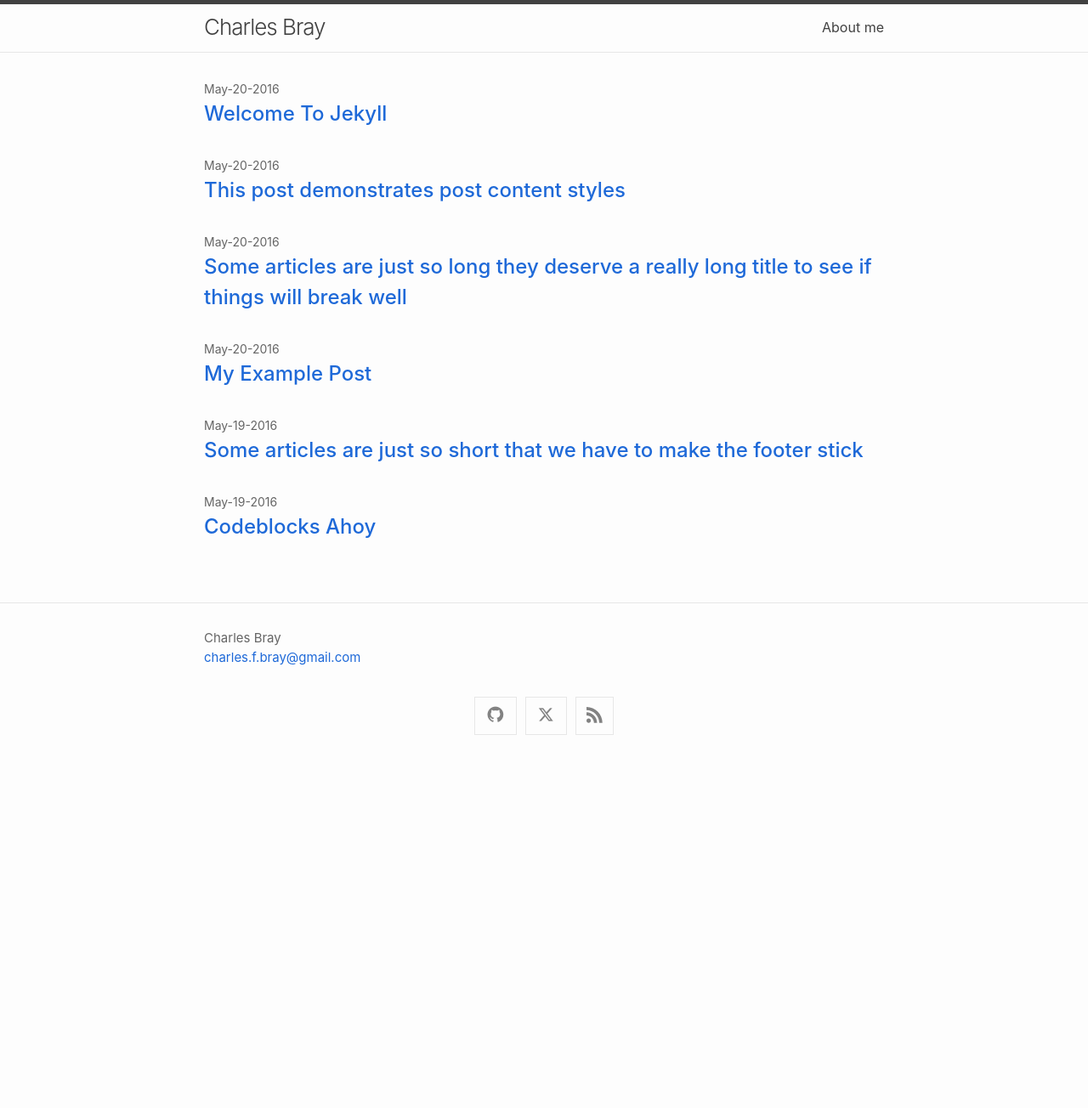
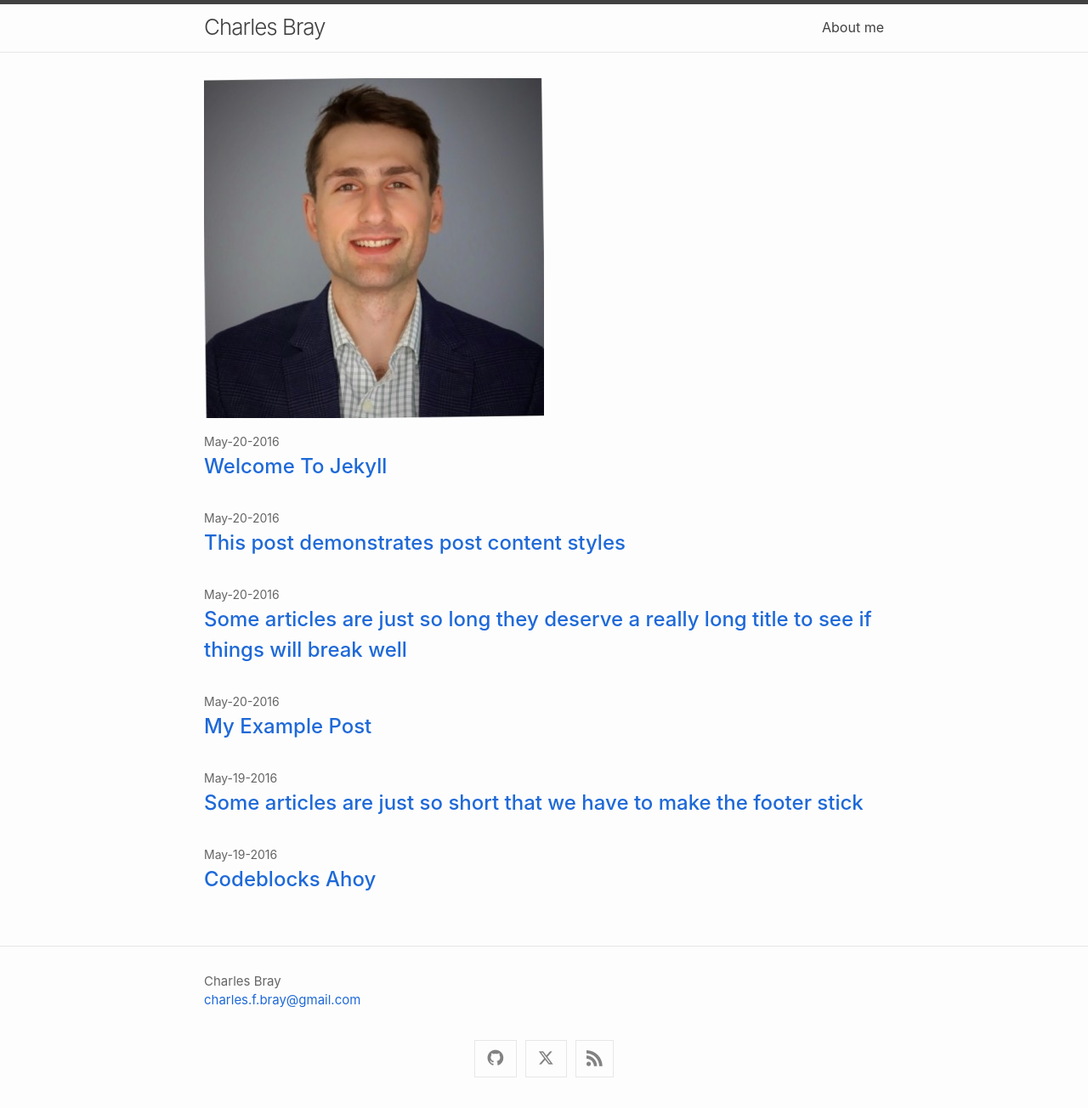
Before and after one commit to chuckfbray/chuckfbray.github.io, a Jekyll site: the page built from index.md, in a window 1280 px wide. Shown: the whole page at 85% size. Built offline with Jekyll 4.4.1, drawn with Linux system fonts in a browser that asks for light colours; before the commit the page ends 900 px from its top, so only the background shows below that.

Commit message:
prof pic upload

```diff
--- a/index.md
+++ b/index.md
@@ -7,3 +7,4 @@
 #
 layout: home
 ---
+![Me](assets/img/profile.jpg)
```
Also changed, not shown: assets/img/profile.jpg (added).
